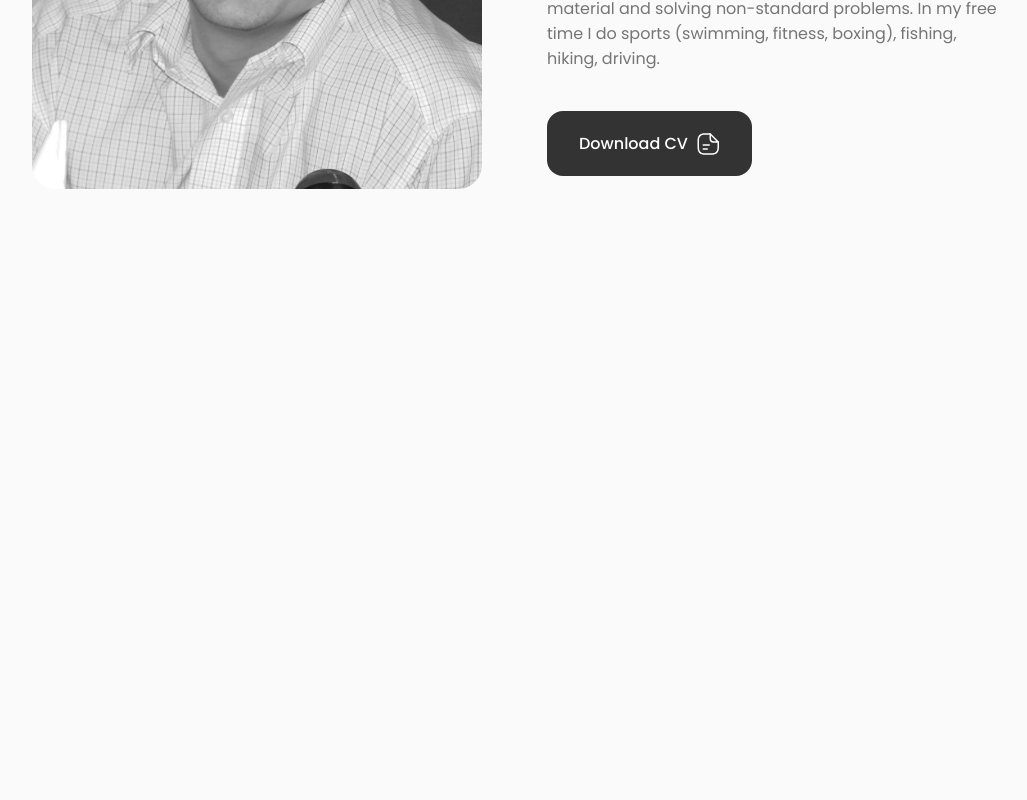
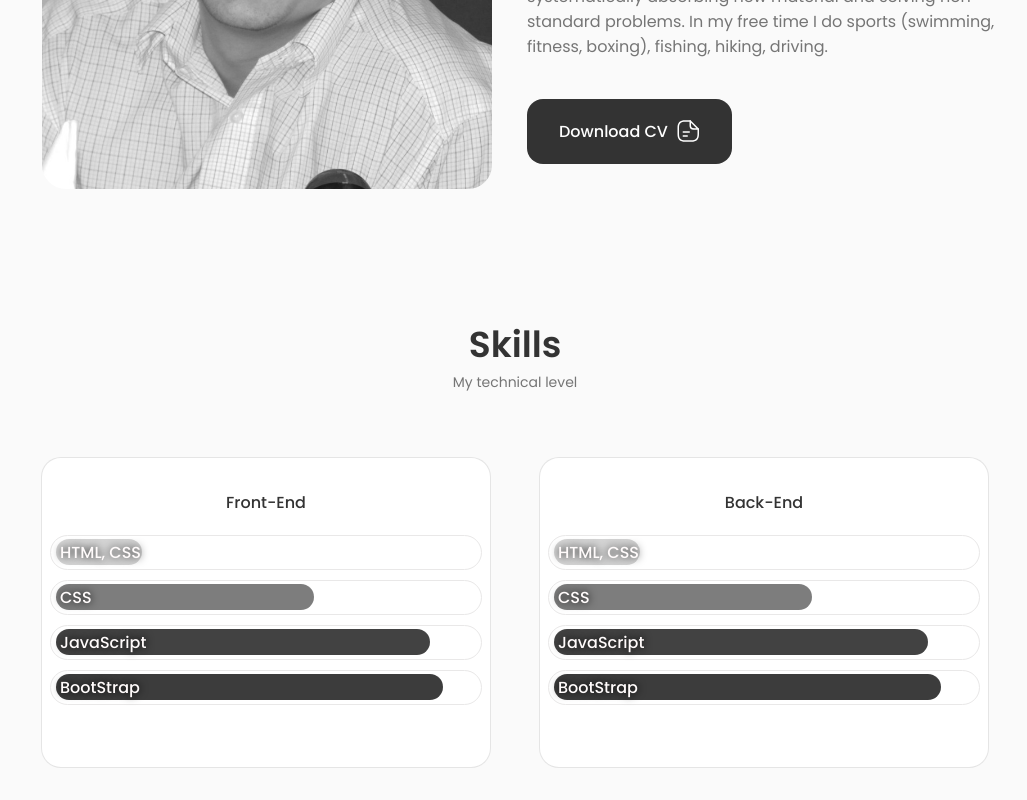
Before and after one commit to Yurii-Borys/CV-React-Redux-Firebise, a React (Create React App) app in the folder cv/: page / in a window 1280 px wide. Shown: the part 1076-1876 px from the top of the page, without its empty margins (125-1152 px from the left). Before the commit the page ends 1297 px from the top, so only its background shows below. Built offline with nearby package versions, Linux system fonts and the light colour scheme.

Commit message:
Implemented skills section and observer hooks

```diff
--- a/cv/src/App.jsx
+++ b/cv/src/App.jsx
@@ -2,6 +2,7 @@ import "./App.scss";
 import Header from "./components/header/Header";
 import Home from "./components/home/Home";
 import About from "./components/about/About";
+import Skills from "./components/skills/Skills";
 import "./index.scss";
 
 function App() {
@@ -11,6 +12,7 @@ function App() {
             <div className="main">
                 <Home />
                 <About />
+                <Skills />
             </div>
         </div>
     );
--- a/cv/src/components/home/home.scss
+++ b/cv/src/components/home/home.scss
@@ -158,7 +158,7 @@
 @media screen and (max-width: 768px) {
     .home__content {
         grid-template-columns: 0.5fr 3fr;
-        padding-top: 3.5rem;
+        padding-top: 2.5rem;
     }
 
     .home__img {
--- /dev/null
+++ b/cv/src/components/skills/BackEnd.jsx
@@ -0,0 +1,45 @@
+import React, { useRef } from "react";
+import useOnScreen from "../../hooks/useOnScreen";
+
+const BackEnd = () => {
+    const elementRef = useRef(null);
+    const isOnScreen = useOnScreen(elementRef);
+
+    const skills = [
+        { type: "HTML, CSS", level: 20 },
+        { type: "CSS", level: 60 },
+        { type: "JavaScript", level: 87 },
+        { type: "BootStrap", level: 90 },
+    ];
+    return (
+        <div className="skills__content">
+            <h3 className="skills__title" ref={elementRef}>
+                Back-End
+            </h3>
+
+            <div className={`${isOnScreen ? "" : "collapsed"}`}>
+                <ul className="skills__type">
+                    {skills.map((skill) => (
+                        <div
+                            className="skills-border"
+                            key={skill.type}
+                            skilltype={skill.type}
+                        >
+                            <li
+                                key={skill.type}
+                                style={{
+                                    width: `${skill.level}%`,
+                                    backgroundColor: `hsla(248, 5%, 0%, ${
+                                        (skill.level / 100) * 0.85
+                                    })`,
+                                }}
+                            ></li>
+                        </div>
+                    ))}
+                </ul>
+            </div>
+        </div>
+    );
+};
+
+export default BackEnd;
--- /dev/null
+++ b/cv/src/components/skills/FrontEnd.jsx
@@ -0,0 +1,45 @@
+import React, { useRef } from "react";
+import useOnScreen from "../../hooks/useOnScreen";
+
+const FrontEnd = () => {
+    const elementRef = useRef(null);
+    const isOnScreen = useOnScreen(elementRef);
+
+    const skills = [
+        { type: "HTML, CSS", level: 20 },
+        { type: "CSS", level: 60 },
+        { type: "JavaScript", level: 87 },
+        { type: "BootStrap", level: 90 },
+    ];
+    return (
+        <div className="skills__content">
+            <h3 className="skills__title" ref={elementRef}>
+                Front-End
+            </h3>
+
+            <div className={`${isOnScreen ? "" : "collapsed"}`}>
+                <ul className="skills__type">
+                    {skills.map((skill) => (
+                        <div
+                            className="skills-border"
+                            key={skill.type}
+                            skilltype={skill.type}
+                        >
+                            <li
+                                key={skill.type}
+                                style={{
+                                    width: `${skill.level}%`,
+                                    backgroundColor: `hsla(248, 5%, 0%, ${
+                                        (skill.level / 100) * 0.85
+                                    })`,
+                                }}
+                            ></li>
+                        </div>
+                    ))}
+                </ul>
+            </div>
+        </div>
+    );
+};
+
+export default FrontEnd;
--- /dev/null
+++ b/cv/src/components/skills/Skills.jsx
@@ -0,0 +1,20 @@
+import React from "react";
+import "./skills.scss";
+import FrontEnd from "./FrontEnd";
+import BackEnd from "./BackEnd";
+
+const Skills = () => {
+    return (
+        <section id="skills" className="skills section">
+            <h2 className="section__title">Skills</h2>
+            <span className="section__subtitle">My technical level</span>
+
+            <div className="skills__container container grid">
+                <FrontEnd />
+                <BackEnd />
+            </div>
+        </section>
+    );
+};
+
+export default Skills;
--- /dev/null
+++ b/cv/src/components/skills/skills.scss
@@ -0,0 +1,79 @@
+@import "../../index.scss";
+
+.skills__container {
+    grid-template-columns: repeat(2, 450px);
+    column-gap: 3rem;
+    justify-content: center;
+}
+
+.skills__content {
+    background-color: $container-color;
+    border: 1px solid rgba(0, 0, 0, 0.1);
+    padding: 2rem 0.5rem;
+    border-radius: 1.25rem;
+}
+
+.skills__title {
+    font-size: $normal-font-size;
+    font-weight: $font-medium;
+    text-align: center;
+    margin-bottom: 1.25rem;
+}
+
+.skills-border {
+    border: 1px solid rgb(233, 232, 232);
+    border-radius: 1.5rem;
+    padding: 4px;
+    margin: 10px 0;
+    position: relative;
+}
+
+.skills__type {
+    margin: 0 0 30px 0;
+    padding: 0;
+    width: 100%;
+    li {
+        display: block;
+        position: absolute;
+        height: 80%;
+        left: 5px;
+        top: 3px;
+        transition: width 1000ms ease-in-out;
+        border-radius: 24px;
+        .collapsed & {
+            width: 0 !important;
+        }
+    }
+}
+
+[skilltype]:before {
+    content: attr(skilltype);
+    color: rgb(255, 251, 251);
+    position: inherit;
+    z-index: $z-tooltip;
+    padding-left: 5px;
+    text-shadow: 0 0px 8px rgb(0, 0, 0);
+    font-size: $normal-font-size;
+    font-weight: $font-medium;
+}
+
+/*=============== BREAKPOINTS ===============*/
+/* For large devices */
+@media screen and (max-width: 992px) {
+    .skills__container {
+        grid-template-columns: 1fr 1fr;
+        row-gap: 2rem;
+    }
+}
+
+/* For medium devices */
+
+@media screen and (max-width: 576px) {
+    .skills__container {
+        grid-template-columns: 1fr;
+    }
+
+    .skills__content {
+        padding: 1.5rem;
+    }
+}
--- /dev/null
+++ b/cv/src/hooks/useOnScreen.jsx
@@ -0,0 +1,24 @@
+import { useEffect, useState, useRef } from "react";
+
+const useOnScreen = (ref) => {
+    const [isOnScreen, setIsOnScreen] = useState(false);
+    const observerRef = useRef(null);
+
+    useEffect(() => {
+        observerRef.current = new IntersectionObserver(([entry]) =>
+            setIsOnScreen(entry.isIntersecting)
+        );
+    }, []);
+
+    useEffect(() => {
+        observerRef.current.observe(ref.current);
+
+        return () => {
+            observerRef.current.disconnect();
+        };
+    }, [ref]);
+
+    return isOnScreen;
+};
+
+export default useOnScreen;
```
